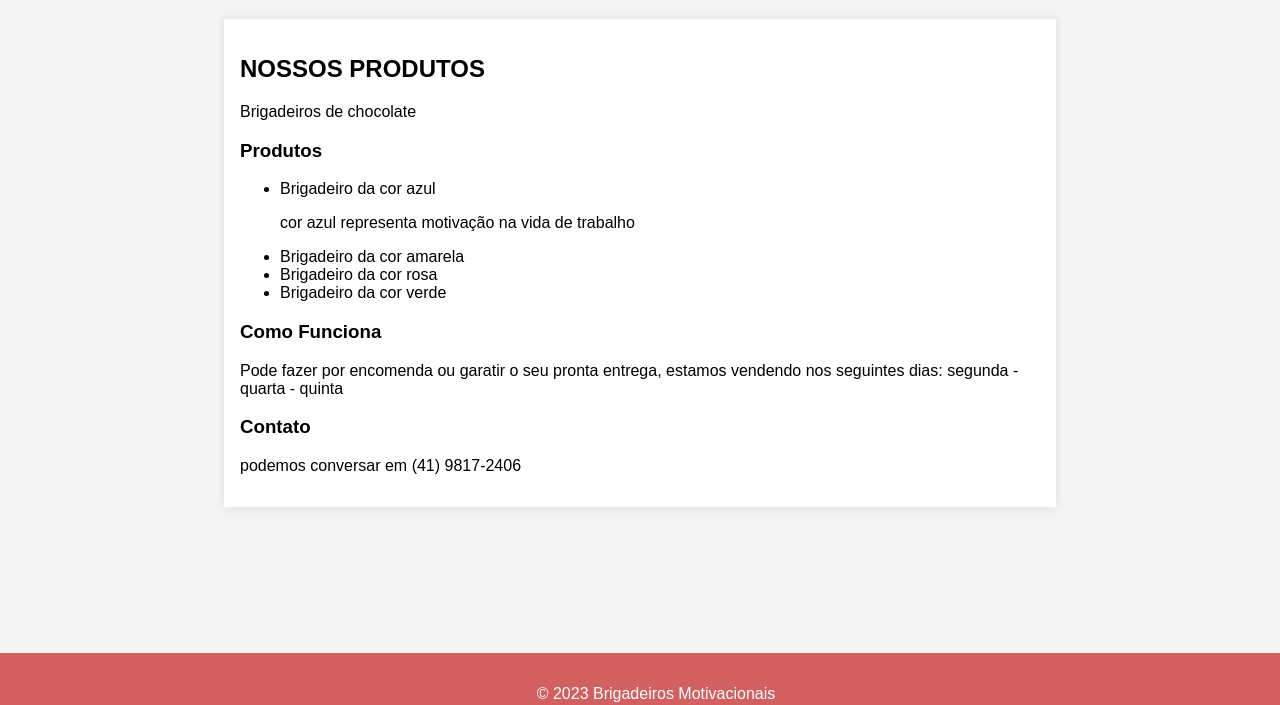
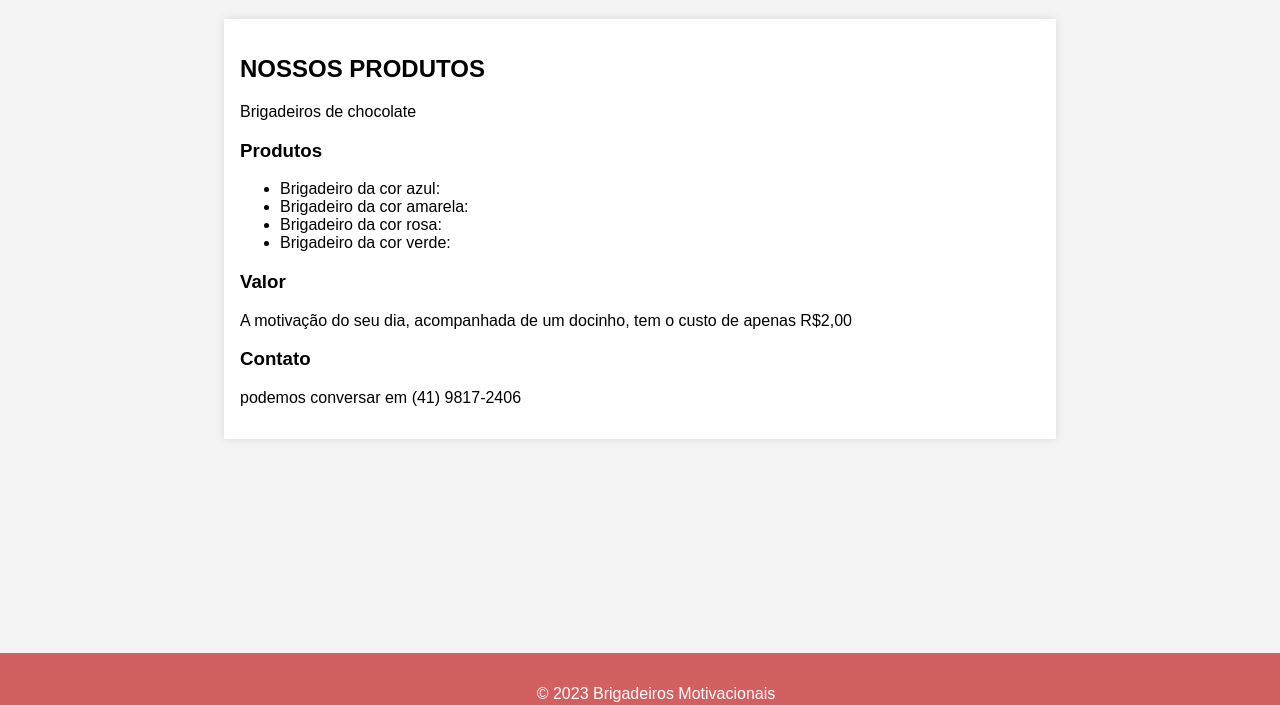
Before and after one commit to gabrieleteixeira/brigadeiromotivacinal, a plain HTML site: page index.html in a window 1280 px wide. Shown: the part 95-800 px from the top of the page. Drawn offline with Linux system fonts and the light colour scheme.

Commit message:
versão três

```diff
--- a/index.html
+++ b/index.html
@@ -49,16 +49,14 @@
 
         <h3>Produtos</h3>
         <ul>
-            <li>Brigadeiro da cor azul</li>
-            <p>cor azul representa motivação na vida de trabalho</p>
-            <li>Brigadeiro da cor amarela</li>
-            <li>Brigadeiro da cor rosa</li>
-            <li>Brigadeiro da cor verde</li>
+            <li>Brigadeiro da cor azul:</li>
+            <li>Brigadeiro da cor amarela:</li>
+            <li>Brigadeiro da cor rosa:</li>
+            <li>Brigadeiro da cor verde:</li>
         </ul>
 
-        <h3>Como Funciona</h3>
-        <p>Pode fazer por encomenda ou garatir o seu pronta entrega, estamos vendendo nos seguintes dias:
-            segunda - quarta - quinta
+        <h3>Valor</h3>
+        <p>A motivação do seu dia, acompanhada de um docinho, tem o custo de apenas R$2,00
         </p>
 
         <h3>Contato</h3>
```
